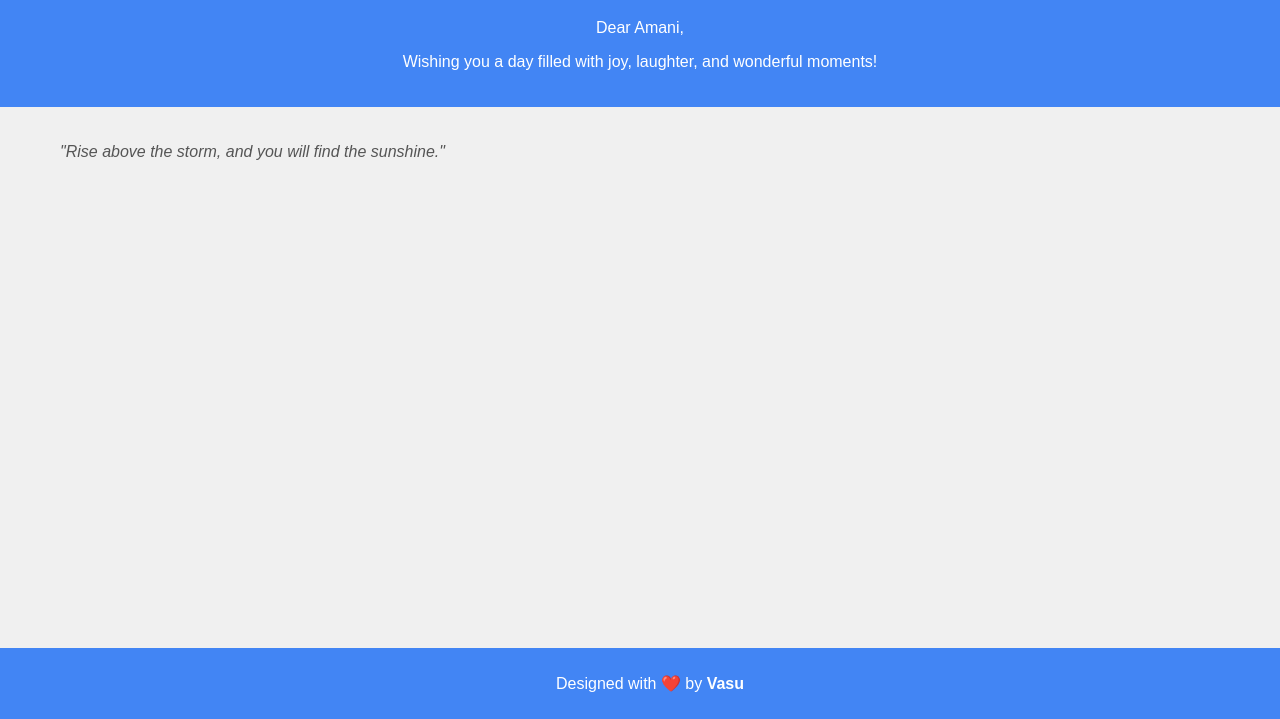
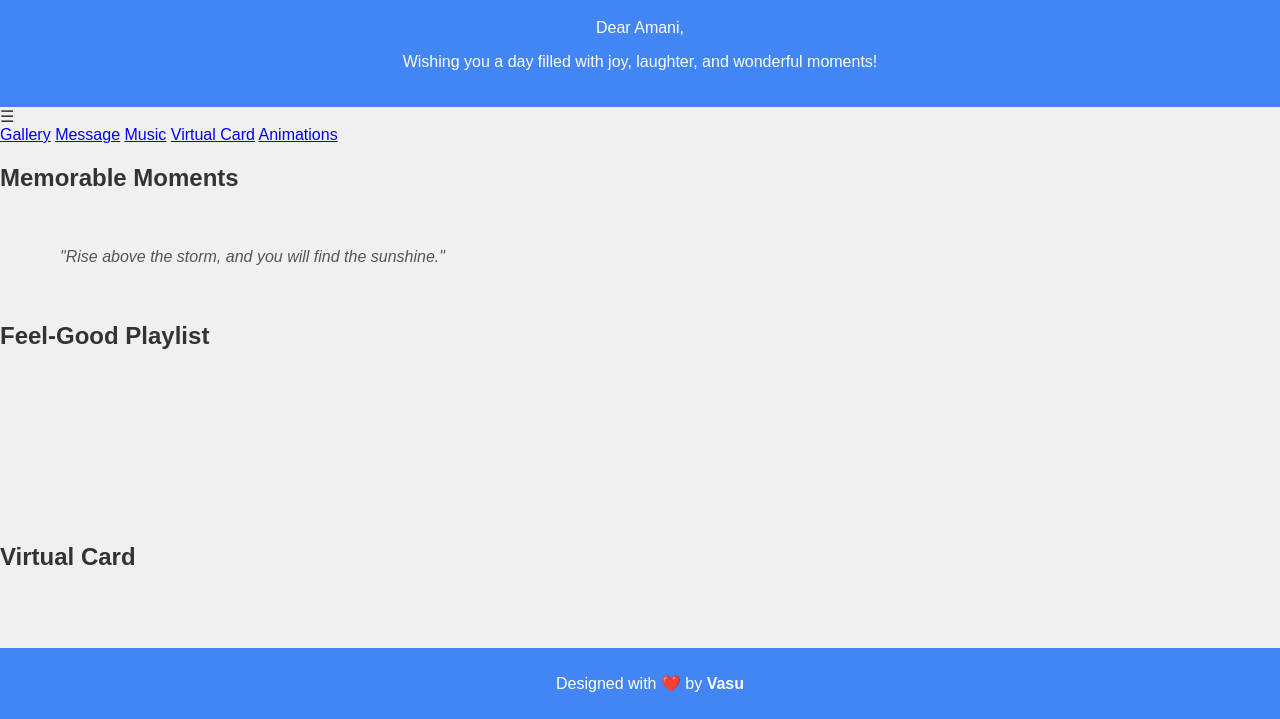
Before and after one commit to Srinivaskoruprolu007/Greeting, a plain HTML site: page index.html in a window 1280 px wide. Shown: the part 81-800 px from the top of the page. Drawn offline with nearby package versions, Linux system fonts and the light colour scheme; a script that the page names is missing.

Commit message:
Navbar added

```diff
--- a/index.html
+++ b/index.html
@@ -13,10 +13,23 @@
       <p>Wishing you a day filled with joy, laughter, and wonderful moments!</p>
     </header>
 
-    <section class="gallery">
+    <nav>
+      <div class="menu-icon">&#9776;</div>
+      <a href="#gallery">Gallery</a>
+      <a href="#message">Message</a>
+      <a href="#music">Music</a>
+      <a href="#card">Virtual Card</a>
+      <a href="#animations">Animations</a>
+    </nav>
+
+    <section id="gallery" class="gallery">
       <!-- Photo Galley goes here. -->
+      <h2>Memorable Moments</h2>
+      <div class="photo-container">
+        <!-- Add Images for your gallery -->
+      </div>
     </section>
-    <section class="message">
+    <section id="message" class="message">
       <blockquote>
         "Rise above the storm, and you will find the sunshine."
       </blockquote>
@@ -24,13 +37,21 @@
 
     <section class="music">
       <!-- Music Player Goes here.. -->
+      <h2>Feel-Good Playlist</h2>
+
+      <iframe src="" frameborder="0" allowfullscreen></iframe>
+      <!-- choose a best playlist -->
     </section>
 
-    <section class="card">
+    <section id="card" class="card">
       <!-- Virual card goes here -->
+      <h2>Virtual Card</h2>
+      <div class="virtual-card">
+        <!-- adding graphics, or animations for the virtual card -->
+      </div>
     </section>
 
-    <section class="animations">
+    <section id="animations" class="animations">
       <!-- Fun or cute animations goes here -->
     </section>
 
```
